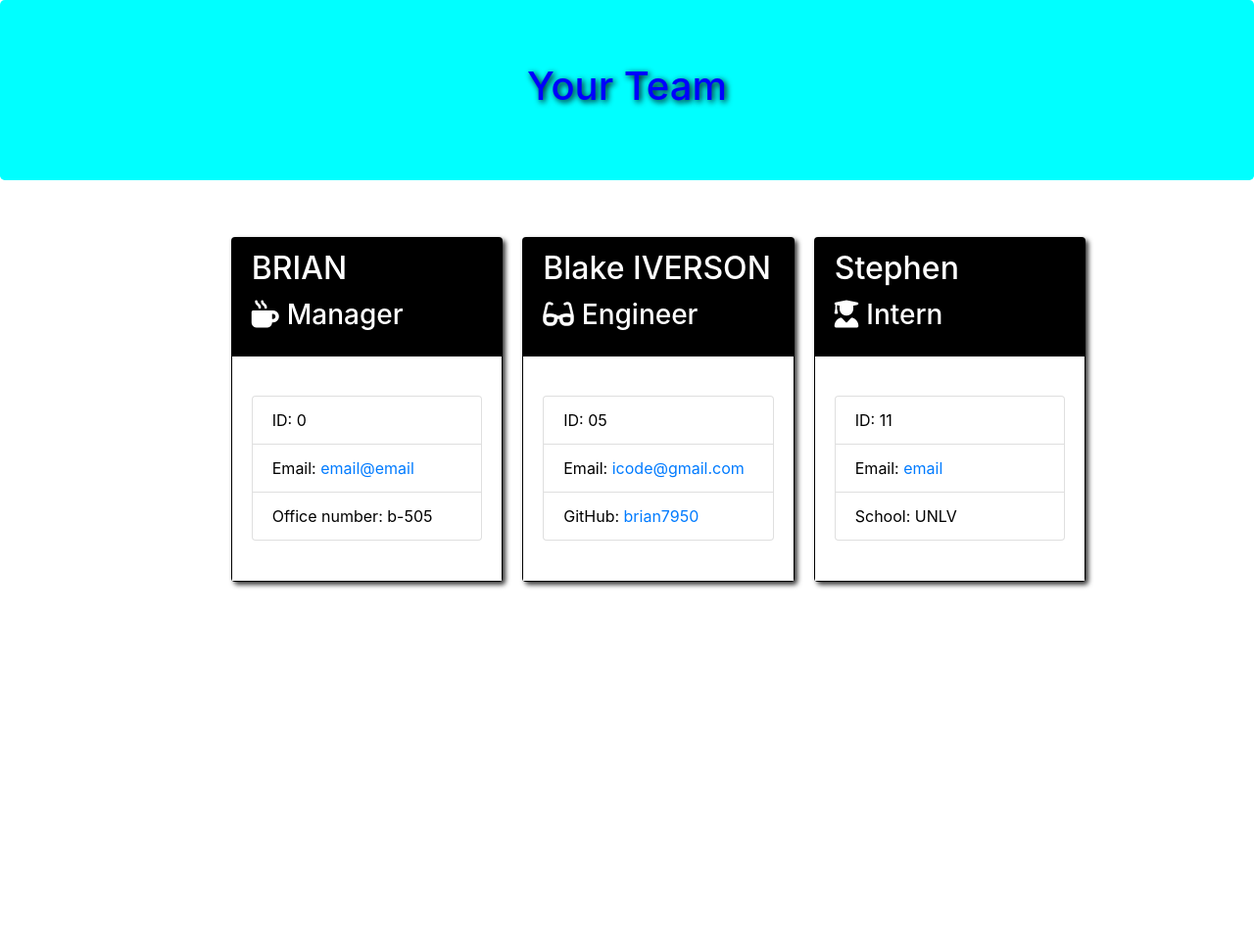
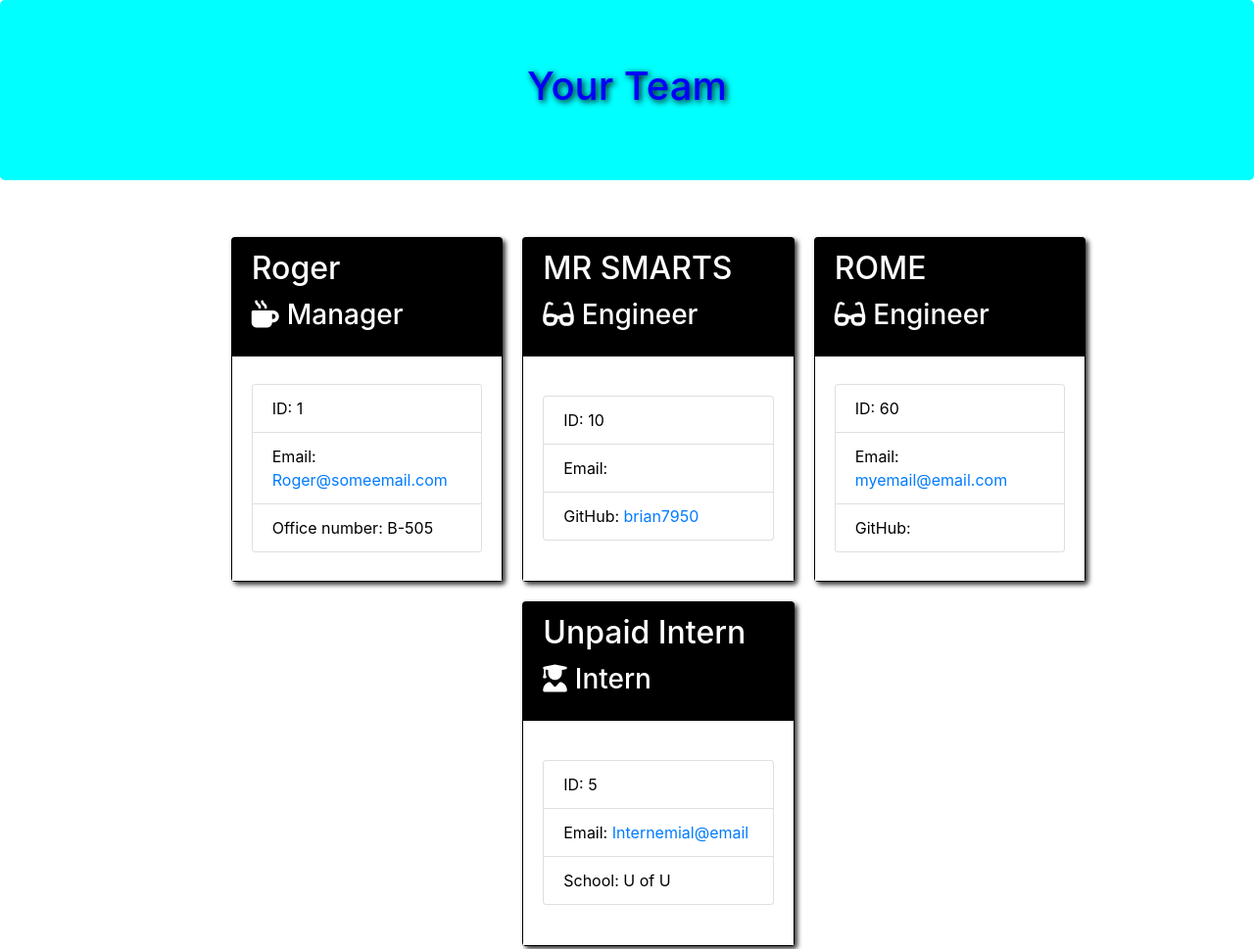
Before and after one commit to Brian7950/team-profile-generator, a website: page dist/team.html in a window 1280 px wide. Shown: the top 969 px of the page at 98% size. Before the commit the page ends 800 px from the top, so only its background shows below. Drawn offline with nearby package versions, Linux system fonts and the light colour scheme.

Commit message:
updated README.md

```diff
--- a/dist/team.html
+++ b/dist/team.html
@@ -27,27 +27,27 @@
 
         <div class="card employee-card">
         <div class="card-header">
-            <h2 class="card-title">BRIAN</h2>
+            <h2 class="card-title">Roger</h2>
             <h3 class="card-title"><i class="fas fa-mug-hot mr-2"></i>Manager</h3>
         </div>
         <div class="card-body">
             <ul class="list-group">
-                <li class="list-group-item">ID: 0</li>
-                <li class="list-group-item">Email: <a href="mailto:email@email">email@email</a></li>
-                <li class="list-group-item">Office number: b-505</li>
+                <li class="list-group-item">ID: 1</li>
+                <li class="list-group-item">Email: <a href="mailto:Roger@someemail.com">Roger@someemail.com</a></li>
+                <li class="list-group-item">Office number: B-505</li>
             </ul>
         </div>
     </div>
 
         <div class="card employee-card">
     <div class="card-header">
-        <h2 class="card-title">Blake IVERSON</h2>
+        <h2 class="card-title">MR SMARTS</h2>
         <h3 class="card-title"><i class="fas fa-glasses mr-2"></i>Engineer</h3>
     </div>
     <div class="card-body">
         <ul class="list-group">
-            <li class="list-group-item">ID: 05</li>
-            <li class="list-group-item">Email: <a href="mailto:icode@gmail.com">icode@gmail.com</a></li>
+            <li class="list-group-item">ID: 10</li>
+            <li class="list-group-item">Email: <a href="mailto:"></a></li>
             <li class="list-group-item">GitHub: <a href="https://github.com/brian7950" target="_blank" rel="noopener noreferrer">brian7950</a></li>
         </ul>
     </div>
@@ -55,14 +55,28 @@
 
         <div class="card employee-card">
     <div class="card-header">
-        <h2 class="card-title">Stephen</h2>
+        <h2 class="card-title">ROME</h2>
+        <h3 class="card-title"><i class="fas fa-glasses mr-2"></i>Engineer</h3>
+    </div>
+    <div class="card-body">
+        <ul class="list-group">
+            <li class="list-group-item">ID: 60</li>
+            <li class="list-group-item">Email: <a href="mailto:myemail@email.com">myemail@email.com</a></li>
+            <li class="list-group-item">GitHub: <a href="https://github.com/" target="_blank" rel="noopener noreferrer"></a></li>
+        </ul>
+    </div>
+</div>
+
+        <div class="card employee-card">
+    <div class="card-header">
+        <h2 class="card-title">Unpaid Intern</h2>
         <h3 class="card-title"><i class="fas fa-user-graduate mr-2"></i>Intern</h3>
     </div>
     <div class="card-body">
         <ul class="list-group">
-            <li class="list-group-item">ID: 11</li>
-            <li class="list-group-item">Email: <a href="mailto:email">email</a></li>
-            <li class="list-group-item">School: UNLV</li>
+            <li class="list-group-item">ID: 5</li>
+            <li class="list-group-item">Email: <a href="mailto:Internemial@email">Internemial@email</a></li>
+            <li class="list-group-item">School: U of U</li>
         </ul>
     </div>
 </div>
```
Also changed, not shown: README.md.
